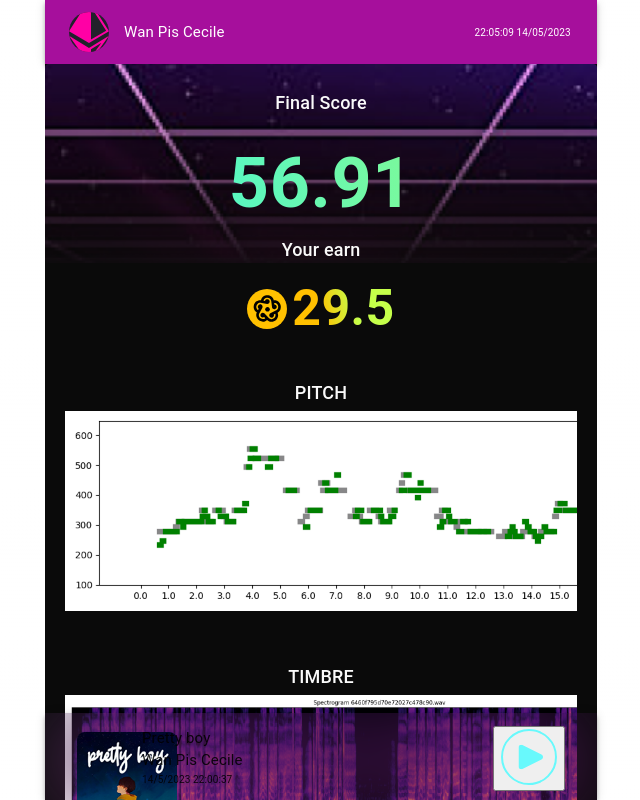
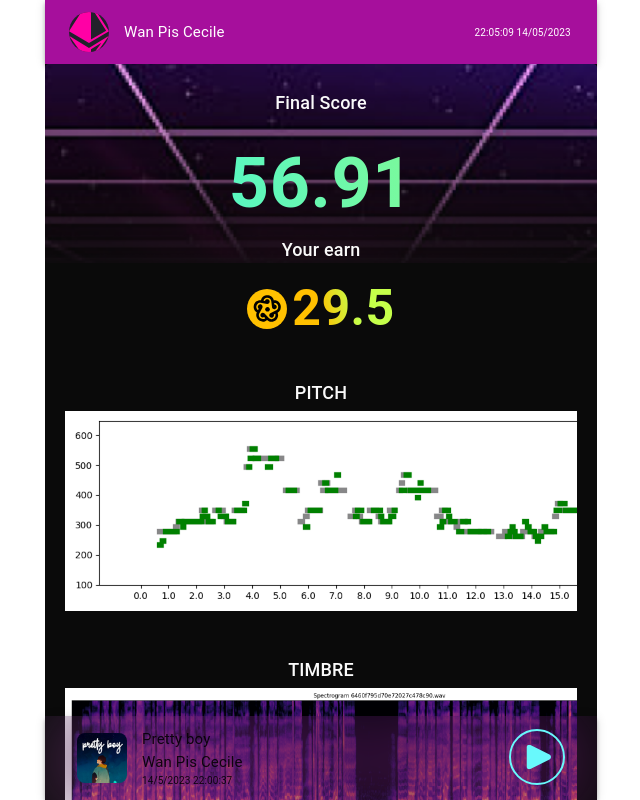
Before and after one commit to HaNguyenGithub/nextjs-ss, a Next.js app: page / in a window 1280 px wide. Shown: the top 800 px of the page, without its empty margins (319-959 px from the left). Built offline with nearby package versions, Linux system fonts and the light colour scheme.

Commit message:
06/02/2023

```diff
--- a/package.json
+++ b/package.json
@@ -25,6 +25,9 @@
     "typescript": "5.1.3"
   },
   "devDependencies": {
-    "@types/howler": "^2.2.7"
+    "@types/howler": "^2.2.7",
+    "autoprefixer": "^10.4.14",
+    "postcss": "^8.4.24",
+    "tailwindcss": "^3.3.2"
   }
 }
--- /dev/null
+++ b/postcss.config.js
@@ -0,0 +1,6 @@
+module.exports = {
+  plugins: {
+    tailwindcss: {},
+    autoprefixer: {},
+  },
+}
--- a/src/components/BottomNavBar.tsx
+++ b/src/components/BottomNavBar.tsx
@@ -36,8 +36,8 @@ export default function BottomAppBar() {
             <Box width={50} height={50}>
               <Image
                 src="/album.png"
-                  width={100}
-                  height={100}
+                  width={50}
+                  height={50}
                   style={{ borderRadius:'8px' }}
                   alt="album-cover"/>
           </Box>
@@ -46,7 +46,7 @@ export default function BottomAppBar() {
           <Typography  component="div" sx={{fontSize:"15px"}}>Wan Pis Cecile</Typography>
           <Typography  component="div" sx={{fontSize:"10px"}}>14/5/2023 22:00:37</Typography>
           </Box>
-          <Box sx={{marginTop:"5px"}}>
+          <Box sx={{marginTop:"5px", color: "transparent"}}>
             <button id='btnPlay' onClick={handleButtonClick}>
                     {
                     isPlaying ? (
--- /dev/null
+++ b/tailwind.config.js
@@ -0,0 +1,8 @@
+/** @type {import('tailwindcss').Config} */
+module.exports = {
+  content: [],
+  theme: {
+    extend: {},
+  },
+  plugins: [],
+}
```
Also changed, not shown: 1 other file (tests, documents, lock files or other folders).
